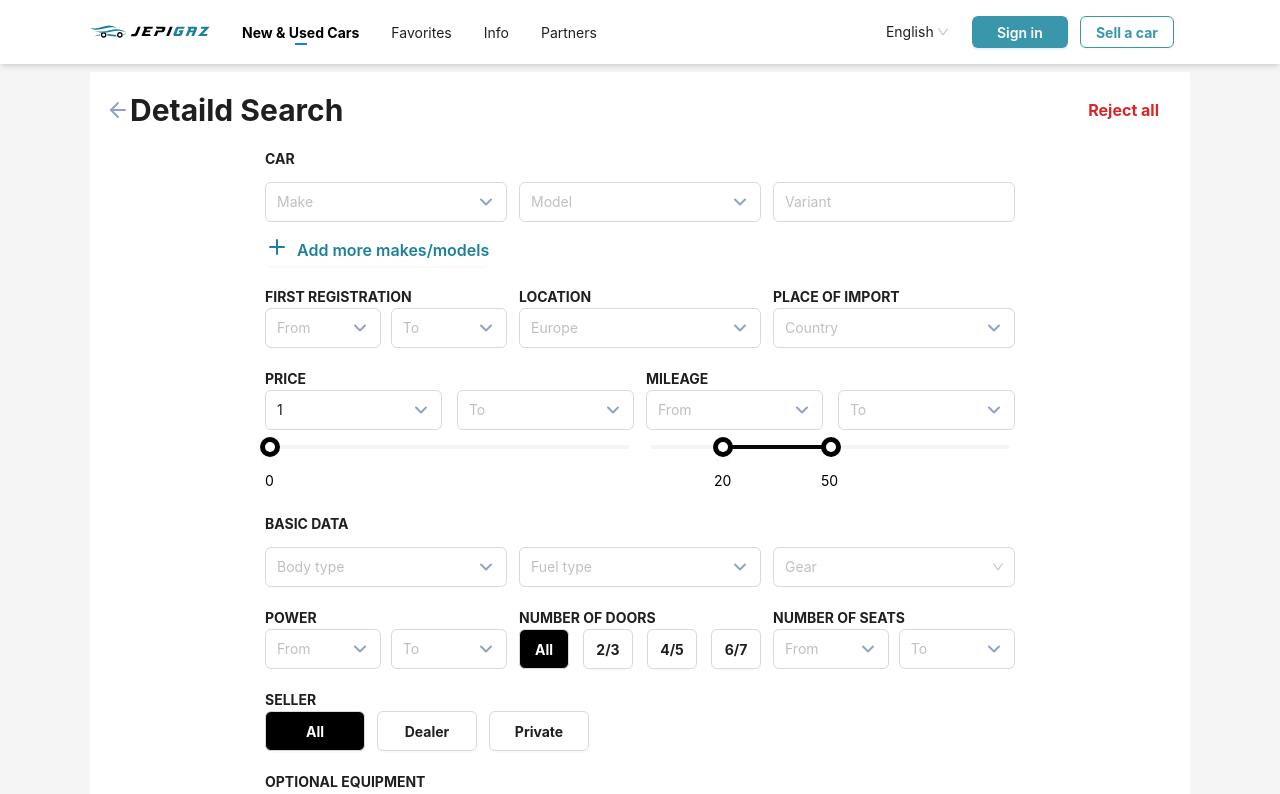
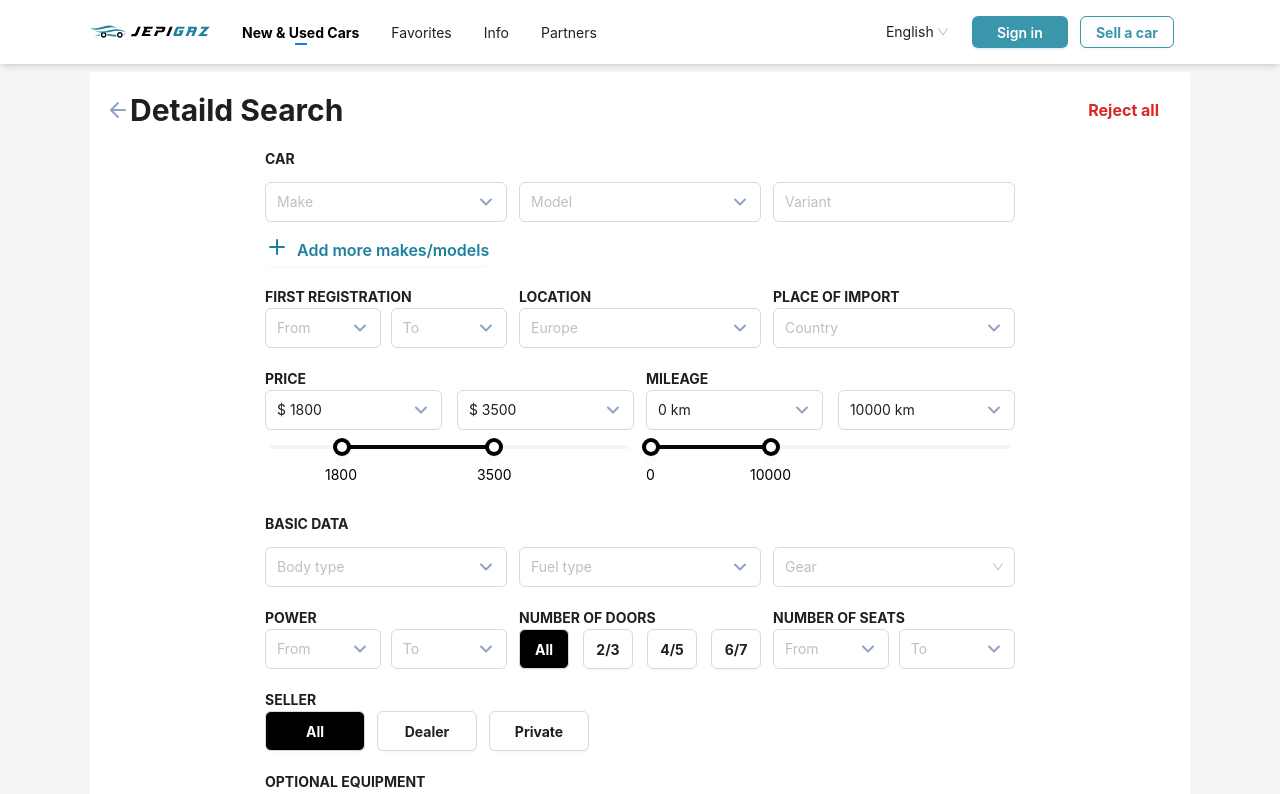
Before and after one commit to Asif2021/jepigaz, a React (Vite) app: page /advance-search in a window 1280 px wide. Shown: the top 794 px of the page. Built offline with nearby package versions, Linux system fonts and the light colour scheme.

Commit message:
slider value syncronized with price and milage inputSelectors

```diff
--- a/src/Components/Pages/AdvanceSearch/AdvanceSearch.jsx
+++ b/src/Components/Pages/AdvanceSearch/AdvanceSearch.jsx
@@ -15,19 +15,23 @@ const AdvanceSearch = () => {
   const [seller, setSeller] = useState("All");
   const [preOwner, setPreOwner] = useState("All");
   const [components, setComponents] = useState([CarComponent]);
-  const [sliderValue, setsliderValue] = useState(1);
+  const [value, setValue] = useState([1800, 3500]);
+  const [value2, setValue2] = useState([0, 10000]);
 
 
 const handleAddComponent = () => {
   setComponents([...components, CarComponent])
 }
-
 const handleLessComponent = ()=>{
   setComponents([CarComponent])
 }
-const handleSliderChange = (newvalue)=>{
-  setsliderValue(newvalue)
-}
+
+const start = "$ " + value[0];
+const end = "$ " + value[value.length - 1];
+
+const start2 =  value2[0] + " km";
+const end2 = value2[value2.length - 1] + " km";
+
 
 
   return (
@@ -106,20 +110,22 @@ const handleSliderChange = (newvalue)=>{
           <div className="w-full md:w-1/2">
             <Typography className="uppercase font-bold">price</Typography>
             <div className="flex justify-between">
-              <InputSelector placeholder="From" className="h-10 w-[48%]" value={sliderValue}
-          onChange={handleSliderChange} />
-              <InputSelector placeholder="To" className="h-10 w-[48%]"  />
+              <InputSelector placeholder="From" className="h-10 w-[48%]" value={start}
+           />
+              <InputSelector placeholder="To" className="h-10 w-[48%]" value={end} />
             </div>
-            <Slider min={0} max={1}  onChange={handleSliderChange} value={typeof inputValue === 'number' ? inputValue : 0}  step={0.01} tooltip={{ open: true, placement:'bottom' }}  />
+            <Slider min={1000} max={5000} range defaultValue={value}
+            onChange={setValue} tooltip={{ open: true, placement:'bottom' }}  />
           </div>
 
           <div className="w-full md:w-1/2">
             <Typography className="uppercase font-bold">Mileage</Typography>
             <div className="flex justify-between">
-              <InputSelector placeholder="From" className="h-10 w-[48%]" />
-              <InputSelector placeholder="To" className="h-10 w-[48%]" />
+              <InputSelector placeholder="From" className="h-10 w-[48%]"  value={start2} />
+              <InputSelector placeholder="To" className="h-10 w-[48%]" value={end2} />
             </div>
-            <Slider range  defaultValue={[20, 50]} tooltip={{ open: true, placement:'bottom' }} />
+            <Slider min={0} max={30000} range defaultValue={value2}
+                  onChange={setValue2}  tooltip={{ open: true, placement:'bottom' }} />
           </div>
         </div>
       </div>
--- a/src/Components/Styles/AdvanceSearch.css
+++ b/src/Components/Styles/AdvanceSearch.css
@@ -62,12 +62,13 @@ border-color: grey !important;
     background-color: #070707 !important;
 }
 .ant-slider .ant-slider-handle::after{
-    box-shadow: 0 0 0 5px #000 !important;
+    box-shadow: 0 0 0 4px #000 !important;
 }
 .ant-tooltip .ant-tooltip-inner{
     background: transparent !important;
     color: #000 !important;
     box-shadow: none !important;
+    padding: 0 !important;
 }
 .ant-tooltip{
     --antd-arrow-background-color: transparent !important;
```
